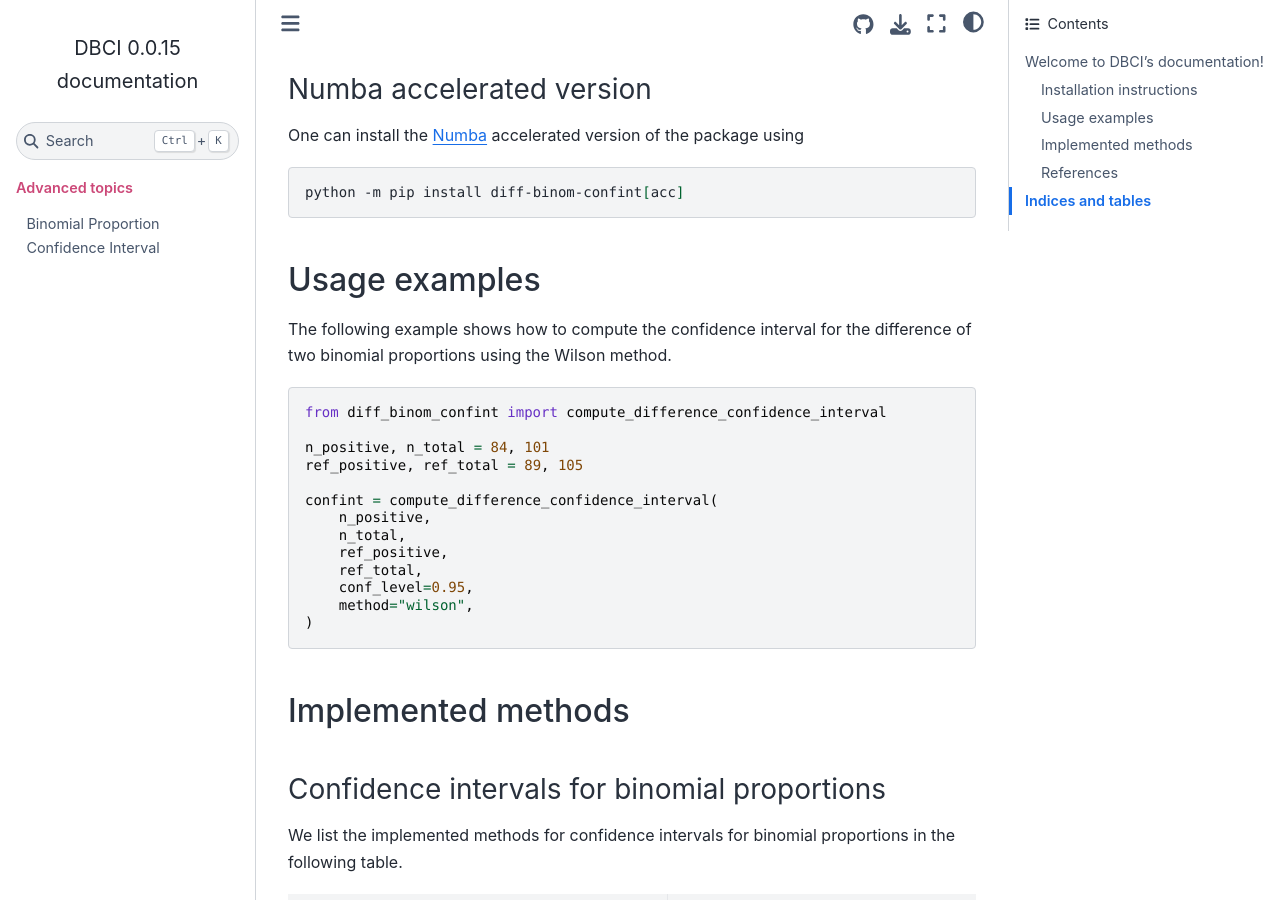
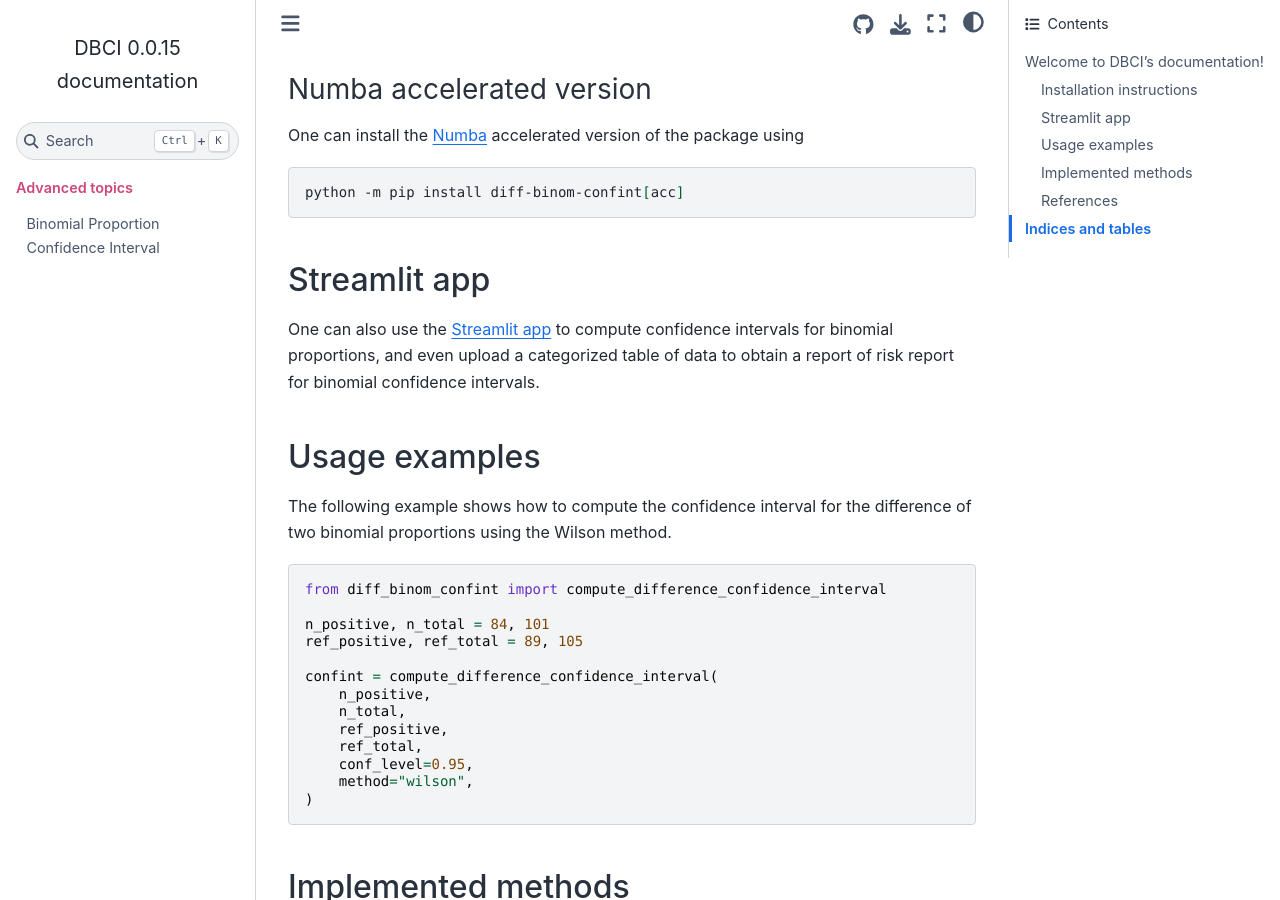
Before and after one commit to DeepPSP/DBCI, a Sphinx documentation site: the page built from docs/source/index.rst, in a window 1280 px wide and 900 px high, scrolled down 658 px. Built offline with Sphinx 7.4.7 and the Sphinx Book theme 1.1.4, drawn with Linux system fonts in a browser that asks for light colours.

Commit message:
add streamlit app in the docs

```diff
--- a/docs/source/index.rst
+++ b/docs/source/index.rst
@@ -41,6 +41,12 @@
 .. code:: bash
 
    python -m pip install diff-binom-confint[acc]
+
+Streamlit app
+^^^^^^^^^^^^^^^
+
+One can also use the \ `Streamlit app <https://diff-binom-confint.streamlit.app>`_\  to compute confidence intervals for binomial proportions,
+and even upload a categorized table of data to obtain a report of risk report for binomial confidence intervals.
 
 Usage examples
 ^^^^^^^^^^^^^^^
```
Also changed, not shown: 1 other file.
